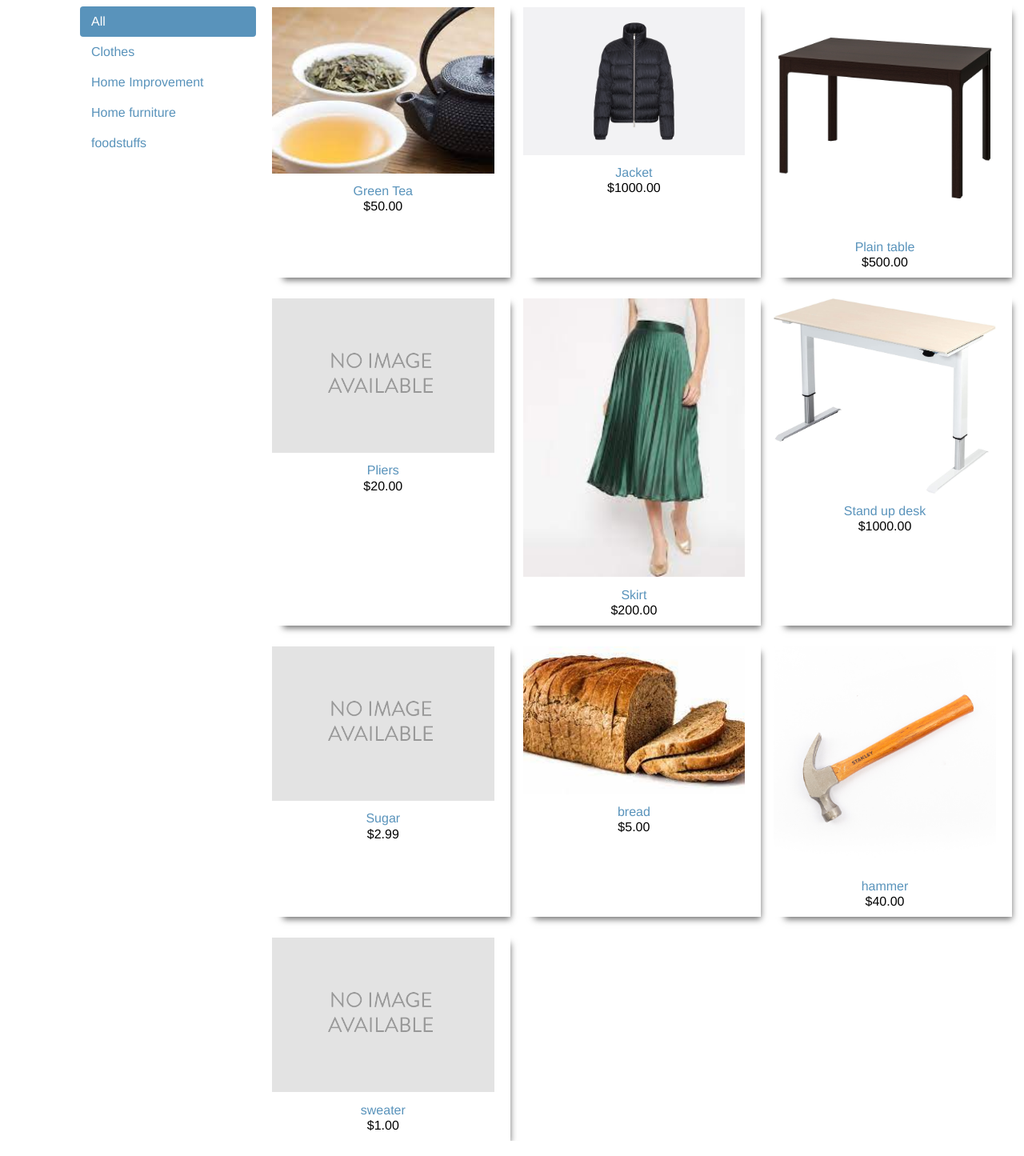
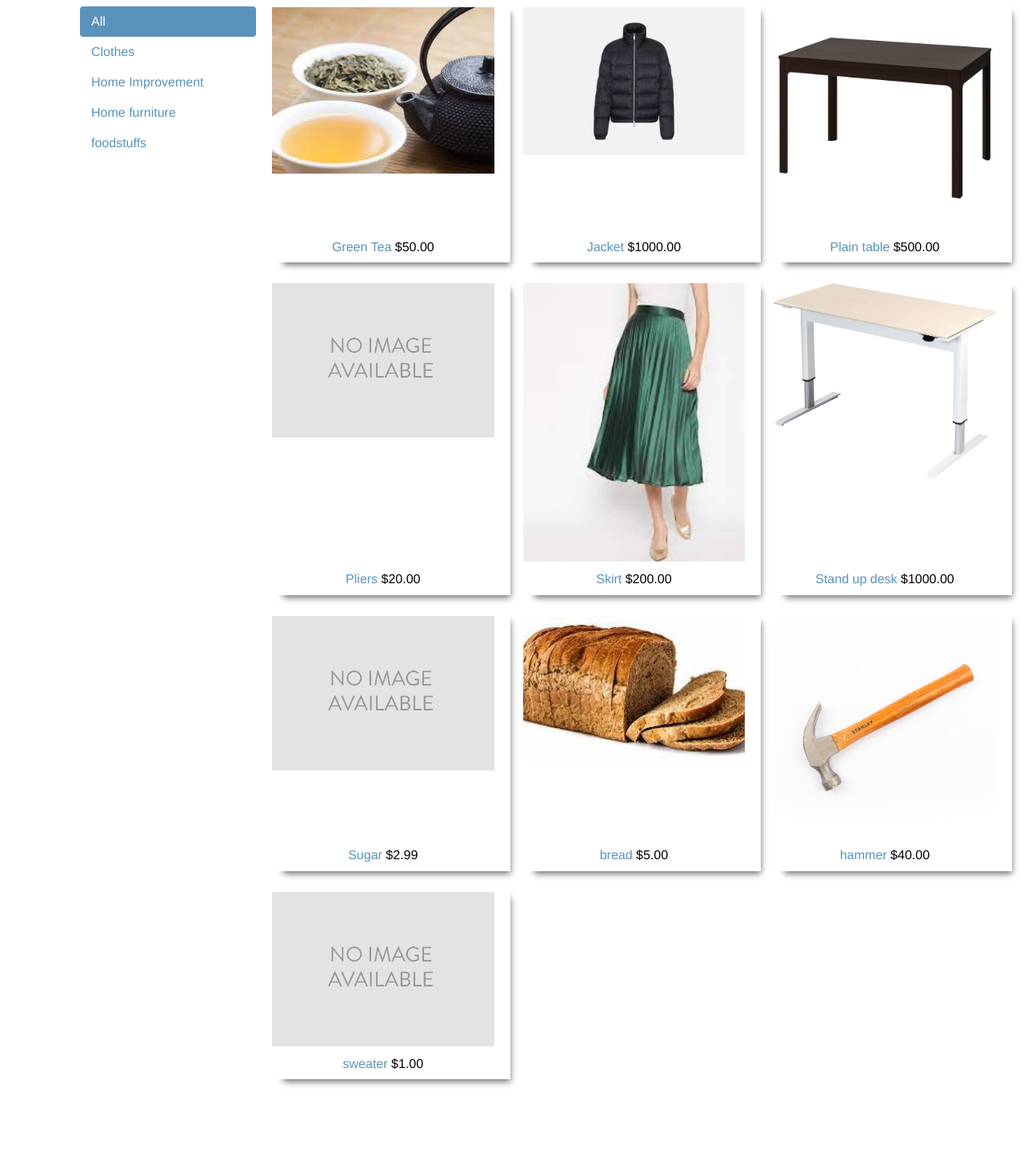
Before and after one commit to DevShasa/django_e_shop, a Django app: page / in a window 1280 px wide. Shown: the part 179-1624 px from the top of the page at 80% size. Run offline with Django 3.2, Linux system fonts and the light colour scheme; data comes from the database, SQL or seed files in the repository; both versions use the stored data as it was after the commit.

Commit message:
More style changes

```diff
--- a/shop/static/css/base.css
+++ b/shop/static/css/base.css
@@ -189,13 +189,16 @@ ul.errorlist {
     grid-template-rows: 1fr auto;
     gap: 1rem;
     margin-right: 7rem;
+    margin-bottom: 6rem;
 }
 .product-display .item {
     padding:10px 20px 10px 0;
     text-align:center;
     line-height:1.2;
     box-shadow: 7px 10px 8px -7px rgba(0,0,0,0.57);
-
+    display: flex;
+    flex-direction:column;
+    justify-content: space-between;
 }
 
 .product-display .item img {
--- a/shop/templates/shop/product/list.html
+++ b/shop/templates/shop/product/list.html
@@ -39,9 +39,10 @@
                             src="{% if product.image %} {{product.image.url}} {% else %}{% static 'img/no_image.png' %}{% endif %}"
                         />
                     </a>
-                    <a href="{{product.get_absolute_url}}">{{ product.name }}</a>
-                    <br>
-                    <span>${{product.price}}</span>
+                    <div>
+                        <a href="{{product.get_absolute_url}}">{{ product.name }}</a>
+                        <span>${{product.price}}</span>
+                    </div>
                 </div>
             {% endfor %}
         </div>
```
Also changed, not shown: db.sqlite3.
